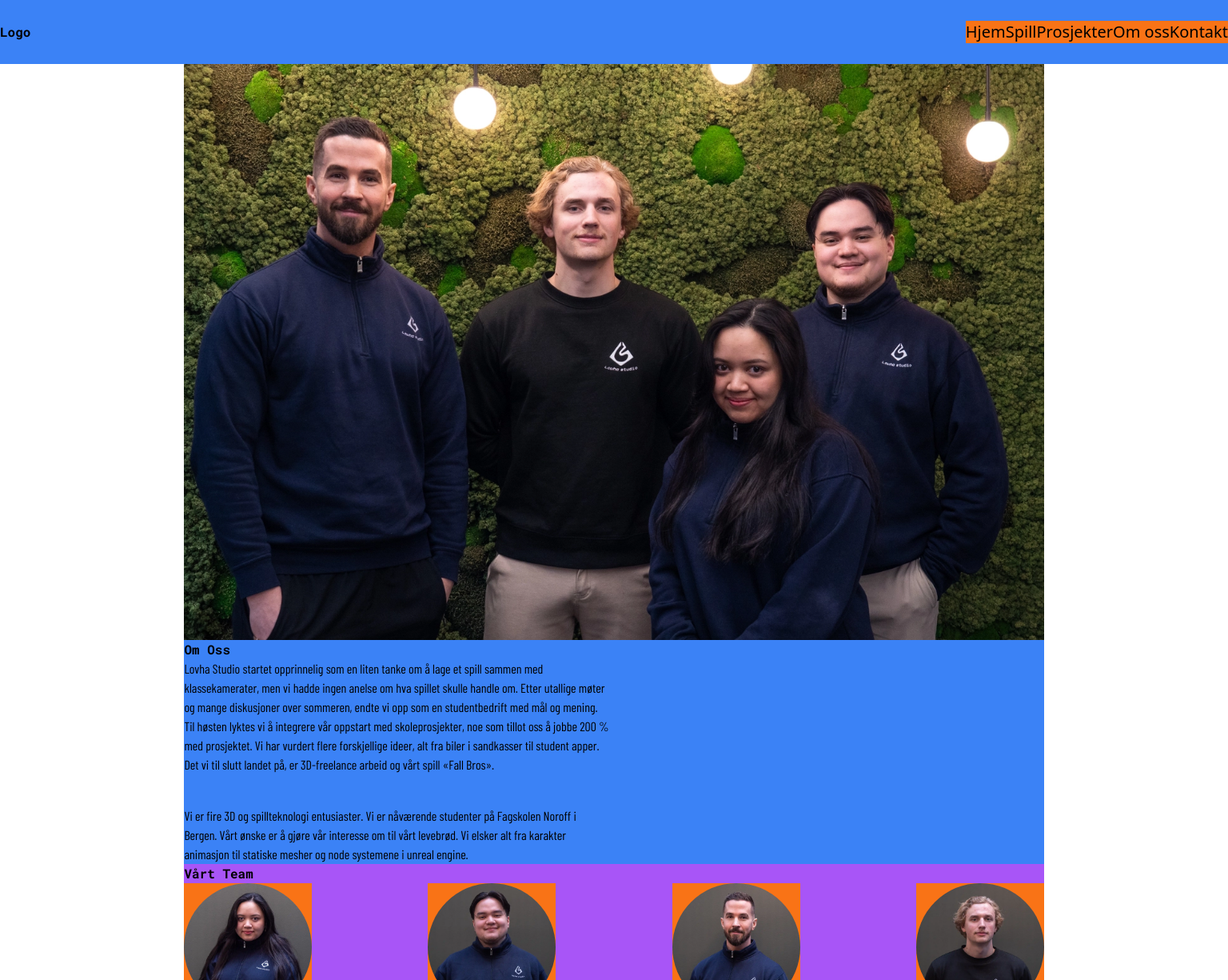
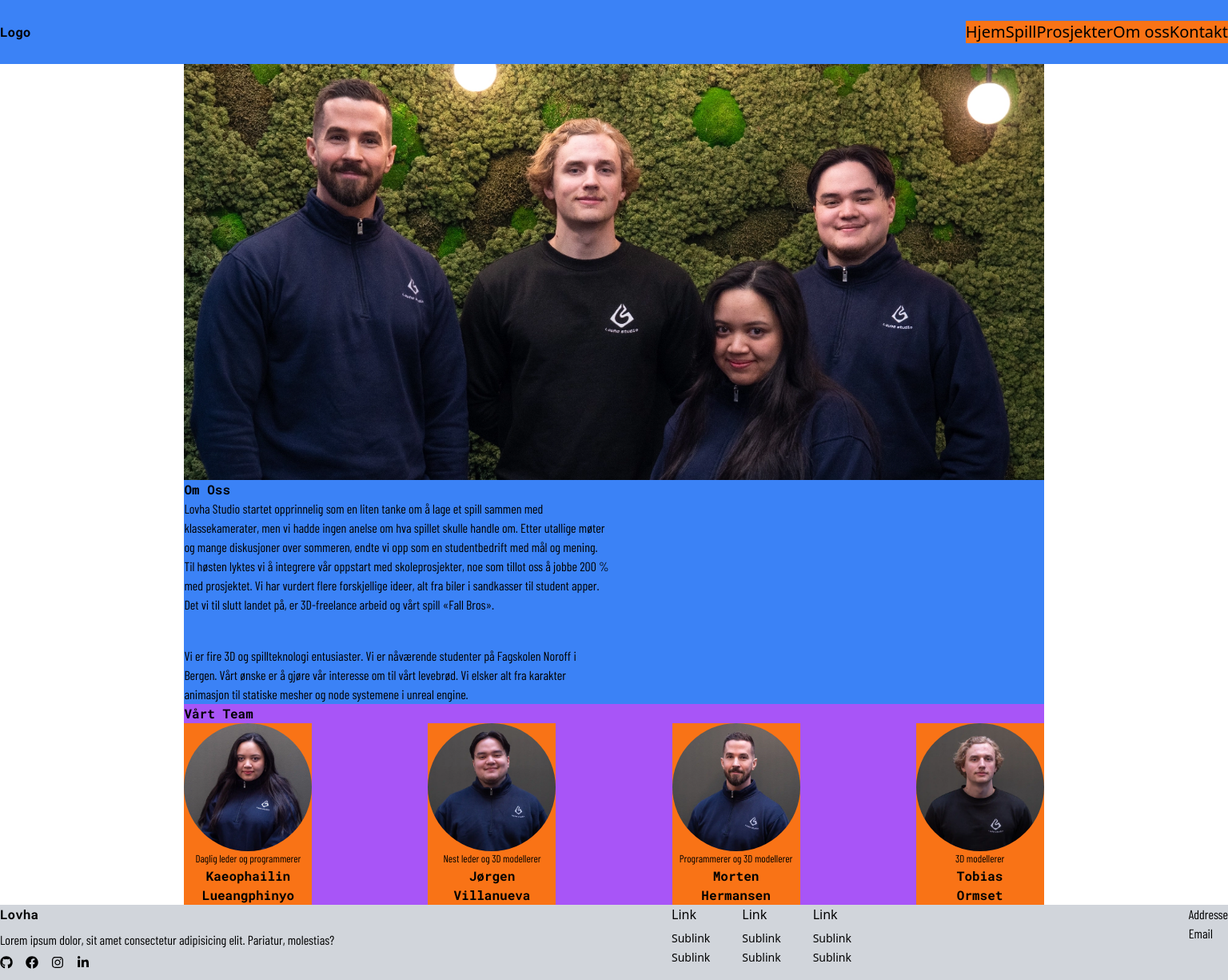
Before and after one commit to jmjjmj994/lovha-vite, a React (Vite) app: page /about in a window 1536 px wide. Shown: the top 1225 px of the page at 80% size. Built offline with nearby package versions, Linux system fonts and the light colour scheme; no server answers; a web font is replaced by a local one.

Commit message:
Serving cropped image at large sizes

```diff
--- a/src/index.css
+++ b/src/index.css
@@ -166,7 +166,7 @@ p {
 }
 /* Wrappers for content dependent of components */
 
-@media screen and (min-width: 1024px) {
+/* @media screen and (min-width: 1024px) {
   .lovha-team {
     height: 65vh;
   }
@@ -176,10 +176,10 @@ p {
   .lovha-team {
     height: 75vh;
   }
-}
+} */
 
 @media screen and (min-width: 1500px) {
   .lovha-team {
-    height: 90vh;
+    height: 65vh;
   }
 }
--- a/src/routes/about/features/Banner.tsx
+++ b/src/routes/about/features/Banner.tsx
@@ -1,6 +1,7 @@
 import imgS from '../../../assets/alle-mobile.webp';
 import imgM from '../../../assets/alle-tablet.webp';
 import imgL from '../../../assets/alle-desktop.webp';
+import imgLCropped from '../../../assets/alle-croped-l-m.webp'
 function AboutBanner() {
   return (
     <div className="lovha-team    bg-orange-500">
@@ -8,7 +9,7 @@ function AboutBanner() {
         className="h-full w-full object-cover"
         src={imgL}
         alt=""
-        srcSet={`${imgS} 480w, ${imgM} 800w, ${imgL} 1200w`}
+        srcSet={`${imgS} 480w, ${imgM} 800w, ${imgLCropped} 1200w`}
       />
     </div>
   );
--- a/src/routes/about/features/Members.tsx
+++ b/src/routes/about/features/Members.tsx
@@ -15,7 +15,7 @@ function MembersCard() {
   return (
     <>
       {team.map(({ id, role, firstName, lastName, image }) => (
-        <article key={id} className='bg-orange-500'>
+        <article key={id} className="bg-orange-500">
           <img
             className="rounded-full h-[10rem] w-[10rem] object-cover aspect-square m-auto"
             src={image}
@@ -23,9 +23,9 @@ function MembersCard() {
           />
           <div>
             <p className="small-text text-center">{role}</p>
-            <h3 className='text-center'>
-              <span className="block  md:mr-2">{firstName}</span>
-              <span>{lastName}</span>
+            <h3 className="text-center ">
+              <span className="block">{firstName}</span>
+              <span className="block">{lastName}</span>
             </h3>
           </div>
         </article>
```
Also changed, not shown: src/assets/alle-croped-l-m.webp (added), 1 other file (tests, documents, lock files or other folders).
